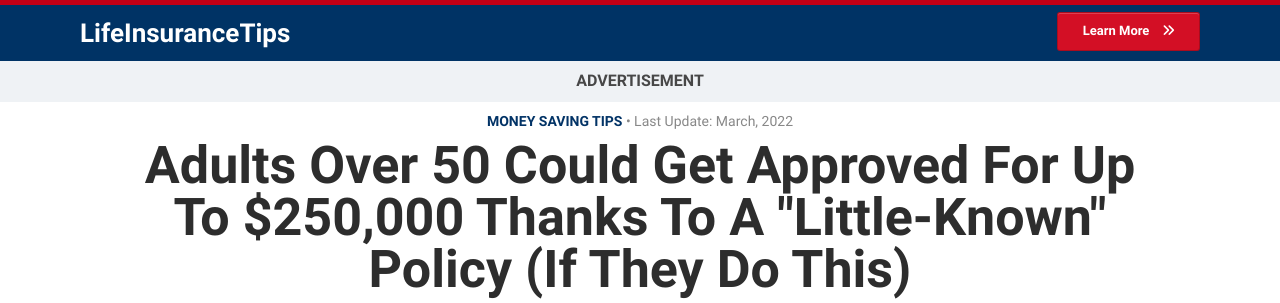
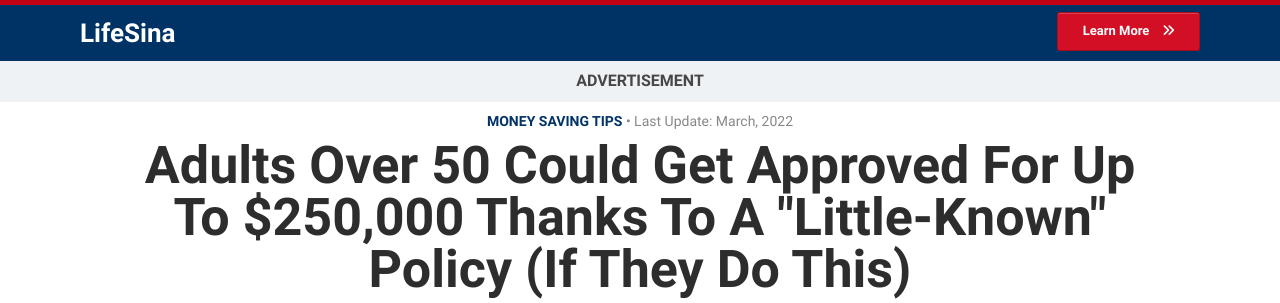
Before and after one commit to jamesrio2014/life-insurance-4, a plain HTML site: page index.html in a window 1280 px wide. Shown: the top 303 px of the page. Drawn offline with Linux system fonts and the light colour scheme; a web font is replaced by a local one.

Commit message:
Update index.html

```diff
--- a/index.html
+++ b/index.html
@@ -242,7 +242,7 @@ flex: 1;
 </div>
 <div class="row bgCover noBorder borderSolid border3px cornersAll radius0 shadow0 P0-top P0-bottom P0H noTopMargin" id="row-143" data-trigger="none" data-animate="fade" data-delay="500" data-title="2 column row" style="padding: 0px; margin: 0px; outline: none;" data-hide-on="desktop">
 <div id="col-left-162-100" class="col-md-6 innerContent col_left ui-resizable" data-col="left" data-trigger="none" data-animate="fade" data-delay="500" data-title="1st column" style="outline: none;"><div class="col-inner bgCover  noBorder borderSolid border3px cornersAll radius0 shadow0 P0-top P0-bottom P0H noTopMargin" style="padding: 0 10px"><div class="de elHeadlineWrapper ui-droppable de-editable" id="headline-87604-182" data-de-type="headline" data-de-editing="false" data-title="headline" data-ce="true" data-trigger="none" data-animate="fade" data-delay="500" style="margin-top: 5px; outline: none; cursor: pointer; font-family: Roboto, Helvetica, sans-serif !important;" aria-disabled="false" data-google-font="Roboto">
-<div class="ne elHeadline hsSize3 lh4 elMargin0 elBGStyle0 hsTextShadow0 de1column" style="text-align: left; font-size: 26px; color: rgb(255, 255, 255);" data-bold="inherit" data-gramm="false" contenteditable="false"><b>LifeInsuranceTips</b></div>
+<div class="ne elHeadline hsSize3 lh4 elMargin0 elBGStyle0 hsTextShadow0 de1column" style="text-align: left; font-size: 26px; color: rgb(255, 255, 255);" data-bold="inherit" data-gramm="false" contenteditable="false"><b>LifeSina</b></div>
 </div></div></div>
 <div id="col-right-185-172" class="col-md-6 innerContent col_right ui-resizable" data-col="right" data-trigger="none" data-animate="fade" data-delay="500" data-title="2nd column" style="outline: none;"><div class="col-inner bgCover noBorder borderSolid border3px cornersAll radius0 shadow0 P0-top P0-bottom P0H noTopMargin block_floatright" style="padding: 0 10px"><div class="de elBTN elMargin0 ui-droppable elAlign_center de-editable" id="button-49423-168" data-de-type="button" data-de-editing="false" data-title="button" data-ce="false" data-trigger="none" data-animate="fade" data-delay="500" style="margin-top: 0px; outline: none; cursor: pointer; font-family: Roboto, Helvetica, sans-serif !important;" aria-disabled="false" data-google-font="Roboto">
 <a href="https://t.amatrck.com/aff_c?offer_id=1010207&aff_id=2657&aff_click_id={clickid}&aff_sub={campaign.name}" class="elButton elButtonSize1 elButtonColor1 elButtonRounded elButtonPadding2 elButtonCorner3 elBTN_b_1 elButtonShadowN1 elButtonTxtColor1 elButtonFluid elBtnHP_25 elBtnVP_00 mfs_13" style="color: rgb(255, 255, 255); font-weight: 600; background-color: rgb(211, 15, 37); font-size: 13px;" id="undefined-917" target="_blank"><span class="elButtonMain">Learn More <i class="fa_appended fa         fa-angle-double-right"></i></span><span class="elButtonSub"></span></a>
@@ -500,7 +500,7 @@ information can be found here: <a href="https://assurance.com/licenses" id="link
 <div>*Advertised rate of $35.62 per month, based on $250,000, 10 year
 term simplified issue policy for a 35 year old Female non-smoker in the
 standard rate class, quoted 11, 2020.</div>
-<br>© LifeInsuranceTips 2017-2022.</div>
+<br>© LifeSina 2017-2022.</div>
 </div>
 <div class="de elNavWrapper de-nav elAlign_center elMargin0 ui-droppable de-editable" id="tmp_nav-18209" data-de-type="nav" data-de-editing="false" data-title="navigation" data-ce="false" data-trigger="none" data-animate="fade" data-delay="500" style="margin-top: 30px; outline: none; cursor: pointer;" aria-disabled="false">
 <nav class="nodoNav elLinkBold elLinkSize1 slide elLinks4">
```
